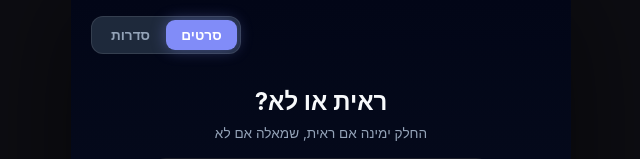
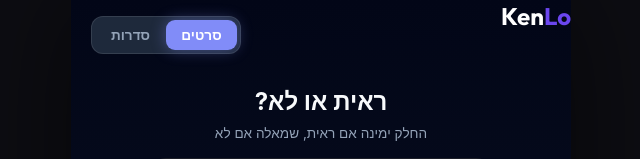
Before and after one commit to yonatanshemla-star/kenlo, a plain HTML site: page index.html in a window 1280 px wide. Shown: the top 159 px of the page, without its empty margins (319-959 px from the left). Drawn offline with nearby package versions, Linux system fonts and the light colour scheme; no server answers.

Commit message:
UI Fix: Restored brand logo visibility (was erroneously hidden in CSS).

```diff
--- a/style.css
+++ b/style.css
@@ -181,7 +181,14 @@ body {
 }
 
 .logo {
-    display: none;
+    font-family: var(--font-accent);
+    font-size: 1.5rem;
+    font-weight: 700;
+    color: white;
+}
+
+.logo span {
+    color: var(--accent);
 }
 
 .nav-links {
```
